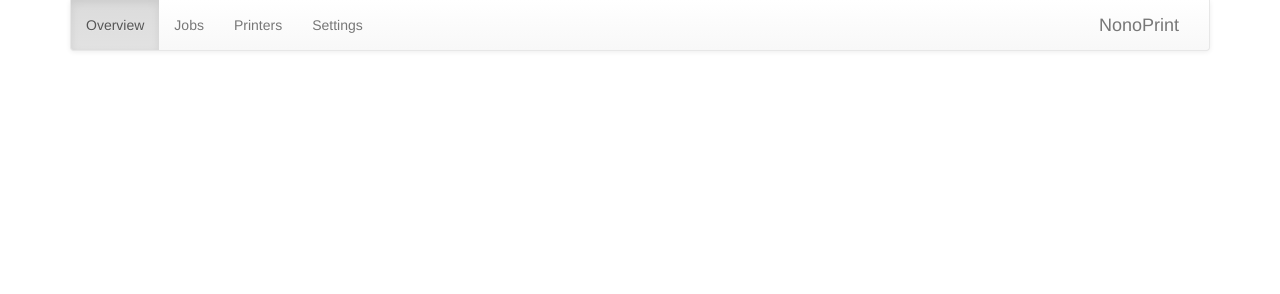
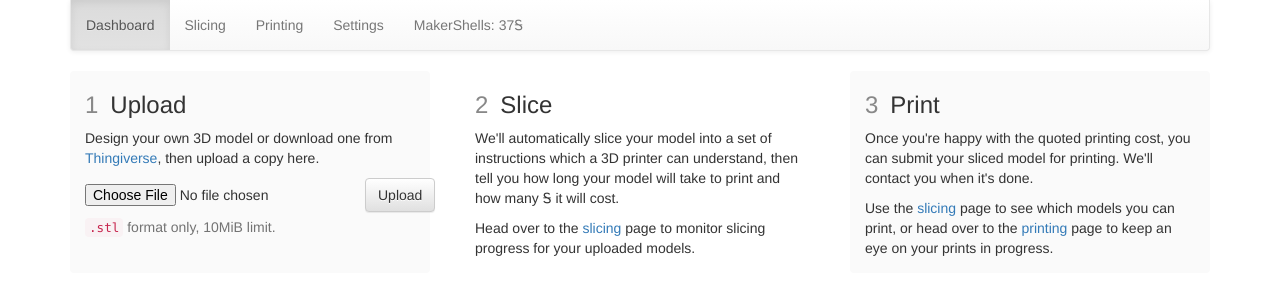
Before and after one commit to anu-maker-club/anumc-printerface, a plain HTML site: page mockup/index.html in a window 1280 px wide. Drawn offline with nearby package versions, Linux system fonts and the light colour scheme.

Commit message:
More work on mockup

```diff
--- a/mockup/index.html
+++ b/mockup/index.html
@@ -19,12 +19,50 @@
                 #navbar-collapsible, nav .container-fluid {
                     padding-left: 0;
                 }
+
+                .instructions {
+                    display: flex;
+                    flex: 1 0 auto;
+                }
             }
 
             .navbar {
                 border-top: none;
                 border-radius: 0 0 4px 4px;
                 overflow: hidden;
+            }
+
+            .instruction {
+                border-radius: 4px;
+                padding: 1px 15px 5px 15px;
+                height: 100%;
+                background-color: #fafafa;
+            }
+
+            .instructions {
+                counter-reset: instructions;
+            }
+
+            .instruction h3:before {
+                counter-increment: instructions;
+                content: counter(instructions);
+                margin-right: 0.5em;
+                color: #888;
+            }
+
+            .instructions > div:nth-child(2) .instruction {
+                background-color: inherit;
+            }
+
+            .upload-form .widgets {
+                display: flex;
+                align-items: center;
+            }
+
+            .upload-form .widgets input[type=file] {
+                flex: 1;
+                overflow: hidden;
+                margin-right: 15px;
             }
         </style>
     </head>
@@ -43,28 +81,86 @@
                             <span class=icon-bar></span>
                             <span class=icon-bar></span>
                         </button>
-
-                        <!-- Branding -->
-                        <a class=navbar-brand href=/>
-                            NonoPrint
-                        </a>
                     </div>
 
                     <!-- Navbar links themselves -->
                     <div class="navbar-collapse navbar-left collapse" id=navbar-collapsible>
                         <ul class="nav navbar-nav">
-                            <li class=active><a href=/>Overview</a></li>
-                            <li><a href=/>Jobs</a></li>
-                            <li><a href=/>Printers</a></li>
+                            <li class=active><a href=/>Dashboard</a></li>
+                            <li><a href=/>Slicing</a></li>
+                            <li><a href=/>Printing</a></li>
                             <li><a href=/>Settings</a></li>
+                            <li>
+                                <a>
+                                    MakerShells:
+                                    <span class=remaining-shells>37</span>Ꭶ
+                                </a>
+                            </li>
                         </ul>
                     </div>
                 </div>
             </nav>
 
             <!-- Now the content -->
-            <div>
-                <h1></h1>
+            <div class="row instructions">
+                <div class=col-md-4>
+                    <div class=instruction>
+                        <h3>Upload</h3>
+
+                        <p>
+                            Design your own 3D model or download one from <a
+                            href="https://www.thingiverse.com/">Thingiverse</a>,
+                            then upload a copy here.
+                        </p>
+
+                        <form action=/ method=post class=upload-form>
+                            <div class=widgets>
+                                <input type=file name=stl>
+                                <input type=submit value=Upload class="btn btn-default">
+                            </div>
+
+                            <p class=help-block>
+                                <code>.stl</code> format only, 10MiB limit.
+                            </p>
+                        </form>
+                    </div>
+                </div>
+                <div class=col-md-4>
+                    <div class=instruction>
+                        <h3>Slice</h3>
+
+                        <p>
+                            We'll automatically slice your model into a set of
+                            instructions which a 3D printer can understand, then
+                            tell you how long your model will take to print and
+                            how many Ꭶ it will cost.
+                        </p>
+
+                        <p>
+                            Head over to the <a href=/>slicing</a> page to
+                            monitor slicing progress for your uploaded models.
+                        </p>
+                    </div>
+                </div>
+
+                <div class=col-md-4>
+                    <div class=instruction>
+                        <h3>Print</h3>
+
+                        <p>
+                            Once you're happy with the quoted printing cost, you
+                            can submit your sliced model for printing. We'll
+                            contact you when it's done.
+                        </p>
+
+                        <p>
+                            Use the <a href=/>slicing</a> page to see which
+                            models you can print, or head over to the <a
+                            href=/>printing</a> page to keep an eye on your
+                            prints in progress.
+                        </p>
+                    </div>
+                </div>
             </div>
         </div>
 
```
